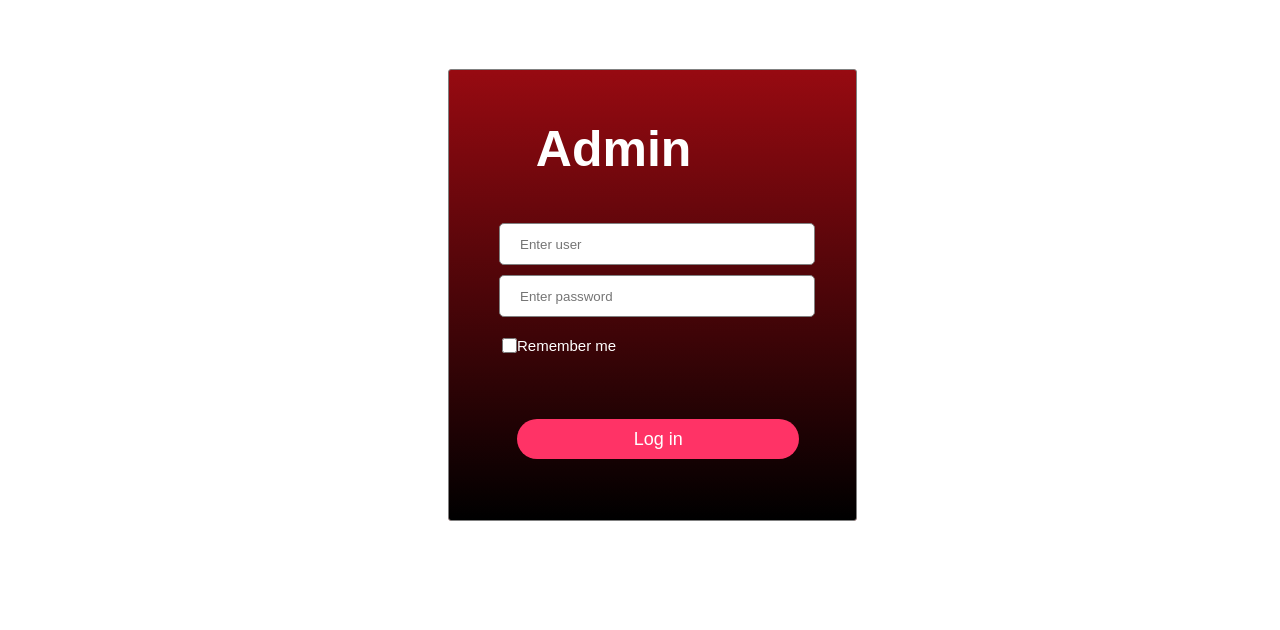
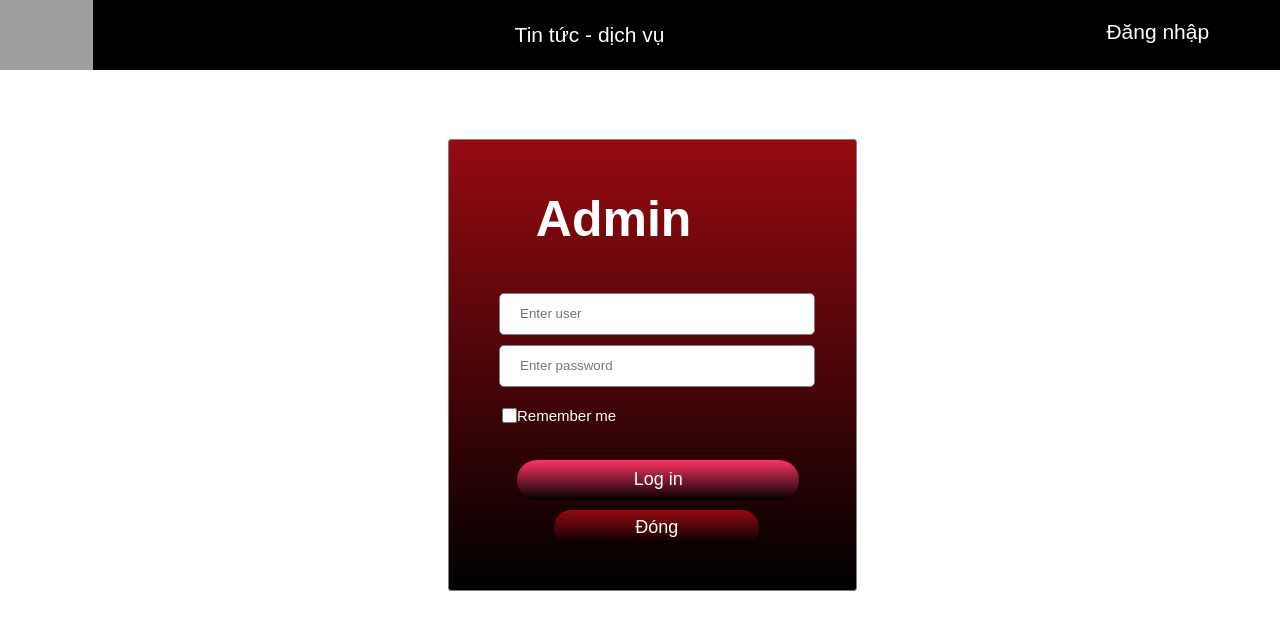
Before and after one commit to SE-2021-RubyGYM/RubyGYM, a React (Create React App) app in the folder client/: page /admin/home in a window 1280 px wide. Shown: the top 630 px of the page. Built offline with nearby package versions, Linux system fonts and the light colour scheme; grey boxes are pictures that could not be loaded.

Commit message:
Add close-button for login panel, add blog event

```diff
--- a/client/src/component/Hung/admin.jsx
+++ b/client/src/component/Hung/admin.jsx
@@ -1,7 +1,7 @@
 import './style.css'
 import axios from 'axios';
-
 import { useState } from 'react';
+import Header from './header.jsx'
 
 function Admin() {
   const [userName,setUserName] = useState('')
@@ -22,9 +22,22 @@ function Admin() {
     });
   }
 
+  const [state, setState] = useState('block')
+
+  const closeLoginPanel = () => {
+    setState((state) => {
+      if (state == 'block'){
+        return 'none'
+      }
+      else {
+        return 'block'
+      }
+    })
+  }
   return (
     <div id="html">
-      <div class="login-panel" >
+      <Header />
+      <div class="login-panel" style={{display: state}} >
         <h2>Admin</h2>
         <br/>
         <input type="text" placeholder="Enter user" onChange={(e)=>setUserName(e.target.value)} />
@@ -36,8 +49,11 @@ function Admin() {
             </label>
         </div>
         <br />
-        <button onClick={()=>fLogin()}>
+        <button className="submit-login" onClick={()=>fLogin()}>
           Log in
+        </button>
+        <button className="close-panel" onClick={closeLoginPanel} >
+          Đóng
         </button>
       </div>
 
--- a/client/src/component/Hung/header.jsx
+++ b/client/src/component/Hung/header.jsx
@@ -13,6 +13,17 @@ function Header() {
       }
       else {
         return 'none'
+      }
+    })
+  }
+
+  const closeLoginPanel = () => {
+    setState((state) => {
+      if (state == 'block'){
+        return 'none'
+      }
+      else {
+        return 'block'
       }
     })
   }
@@ -46,7 +57,7 @@ function Header() {
               <button onClick={showLoginPanel} >User</button>
             </li>
             <li className="login-user">
-              <a href="/admin" >
+              <a href="/admin/home" >
                 <button  >Admin</button>
               </a>
             </li>
@@ -70,8 +81,11 @@ function Header() {
             </label>
         </div>
         <br />
-        <button>
+        <button className="submit-login">
           Log in
+        </button>
+        <button className="close-panel" onClick={closeLoginPanel} >
+          Đóng
         </button>
       </div>
 
--- a/client/src/component/Hung/style.css
+++ b/client/src/component/Hung/style.css
@@ -57,7 +57,9 @@
     margin-top: 20px;
     list-style: none;
     display: none;
-    color:rgb(255, 0, 0)
+    color:rgb(255, 0, 0);
+    position: relative;
+    z-index: 5;
 }
 .login-menu .login-user button{
     width: 100%;
@@ -142,7 +144,6 @@
 .login-panel{
     width: 24vw;
     height: 350px;
-    /* background-color: rgb(46, 40, 40); */
     background-color: red;
     background-image: linear-gradient(rgb(151, 10, 17), black);
 
@@ -152,6 +153,8 @@
     margin-left: 35vw;
     margin-top: 69px;
     padding: 50px;
+    position: fixed;
+    z-index: 5;
 
 
 }
@@ -196,19 +199,33 @@
     top: -1px;
 
 }
-.login-panel button{
+.login-panel .submit-login{
     width: 22vw;
     height: 40px;
     border: none;
     border-radius: 20px;
     background-color: #ff3366;
+    background-image: linear-gradient(#ff3366, black);
+
     color: rgb(255, 255, 255);
     font-size: 18px;
-    margin-top: 5vw;
+    margin-top: 35px;
     margin-left: 6% ;
 }
 
+.login-panel .close-panel{
+    width: 16vw;
+    height: 35px;
+    border: none;
+    border-radius: 20px;
+    color: rgb(255, 255, 255);
+    font-size: 18px;
+    margin-top: 10px;
+    margin-left: 18% ;
+    background-image: linear-gradient(rgb(151, 10, 17), black);
 
+
+}
 
 #event{
     width: 100vw;
@@ -217,10 +234,56 @@
     display: flex;
 }
 
-#event .event-content{
+#event .event-cover{
     width: 92%;
     height: 90% ;
     background-color: rgb(255, 255, 255);
-    border: rgb(218, 209, 208) solid 1px;
+
     margin: auto;
+
+
 }
+.event-cover .event-content{
+    width: 60%;
+    height: 100%;
+    border-right: rgb(232, 232, 233) solid 3px;
+    padding-left: 50px;
+    padding-top: 40px;
+    padding-right: 50px;
+}
+
+.event-header .home-page{
+    /* background-color: rgb(68, 233, 68); */
+    width: 100px;
+    float: left;
+    font-size: 20px;
+}
+.event-header .event{
+    /* background-color: rgb(68, 233, 68); */
+    width: 160px;
+    float: left;
+    font-size: 20px;
+}
+
+.event-header .arrow{
+    width: 20px;
+    /* background-color: rgb(218, 71, 198); */
+    float: left;
+    font-size: 23px;
+    color:rgb(150, 135, 135);
+    margin-left: 10px;
+    margin-right: 10px;
+}
+hr{
+    border-top: 1px solid rgb(232, 232, 233);
+    margin-top: 35px;
+}
+.event-logo{
+    background-color: rgb(235, 75, 75);
+    width : 200px;
+    height: 30px;
+    margin-top: 50px;
+    padding-top: 15px;
+    text-align: center;
+    color: white
+}
--- a/client/src/index.js
+++ b/client/src/index.js
@@ -3,6 +3,9 @@ import ReactDOM from 'react-dom';
 import './index.css';
 import App from './App';
 import reportWebVitals from './reportWebVitals';
+
+
+
 
 ReactDOM.render(
   <React.StrictMode>
```
Also changed, not shown: client/src/component/Hung/event.jsx (+18 -6 lines).
